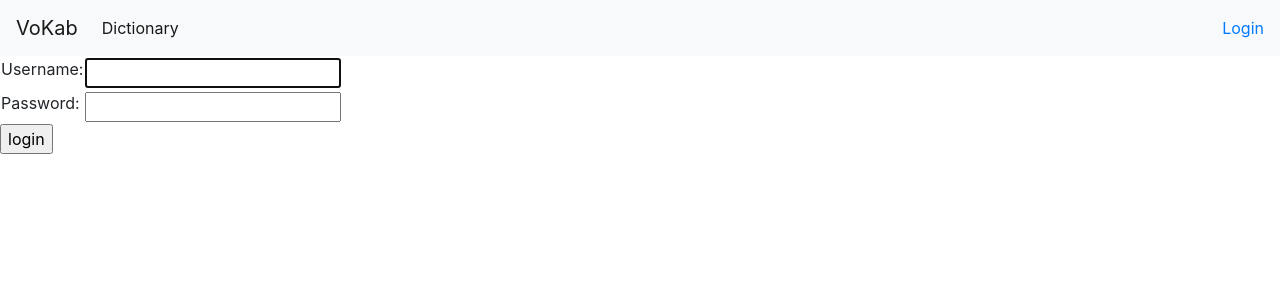
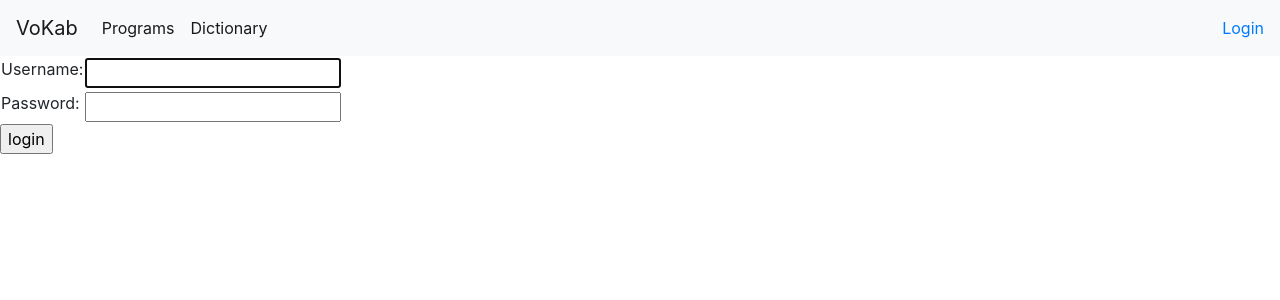
Before and after one commit to jalacardio/newppp, a Django app: page /accounts/login/ in a window 1280 px wide. Shown: the top 300 px of the page. Run offline with Django 3.2, Linux system fonts and the light colour scheme; some libraries are stand-ins or nearby versions.

Commit message:
Add program path to navbar

```diff
--- a/ppp/templates/base.html
+++ b/ppp/templates/base.html
@@ -23,6 +23,11 @@
     <div class="collapse navbar-collapse" id="navbarNav">
         <ul class="navbar-nav">
             <li class="nav-item active">
+                <a class="nav-link" href="/program">Programs</a>
+            </li>
+        </ul>
+        <ul class="navbar-nav">
+            <li class="nav-item active">
                 <a class="nav-link" href="/dictionary">Dictionary</a>
             </li>
         </ul>
```
Also changed, not shown: ppp/program/services/add_single_program.py (added).
